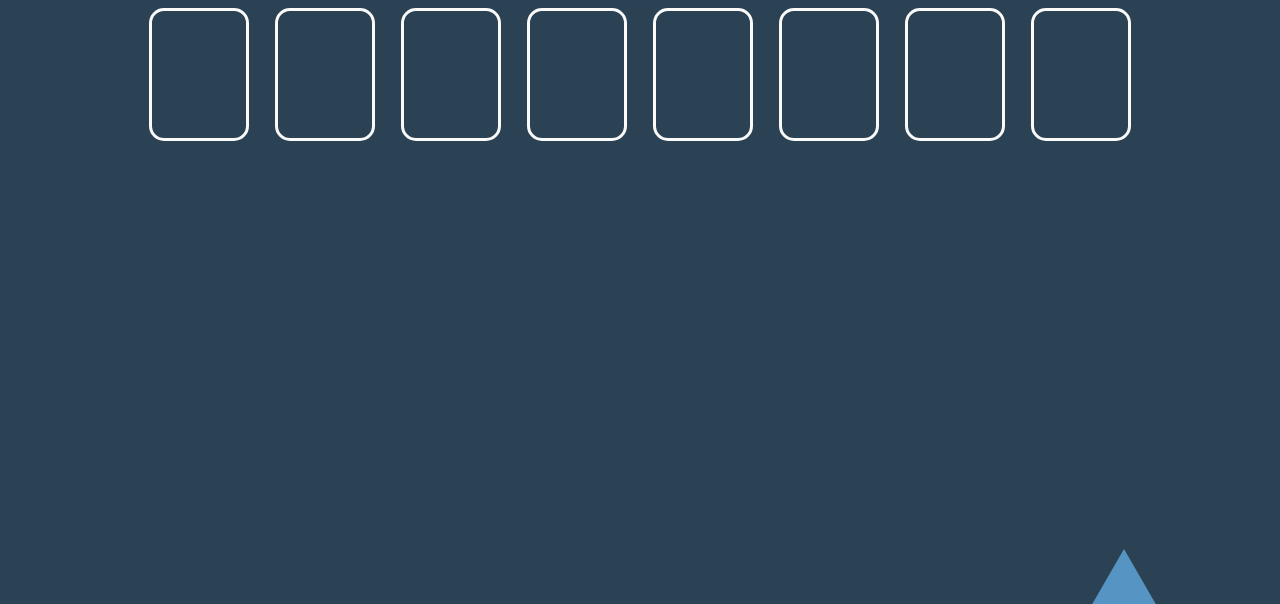
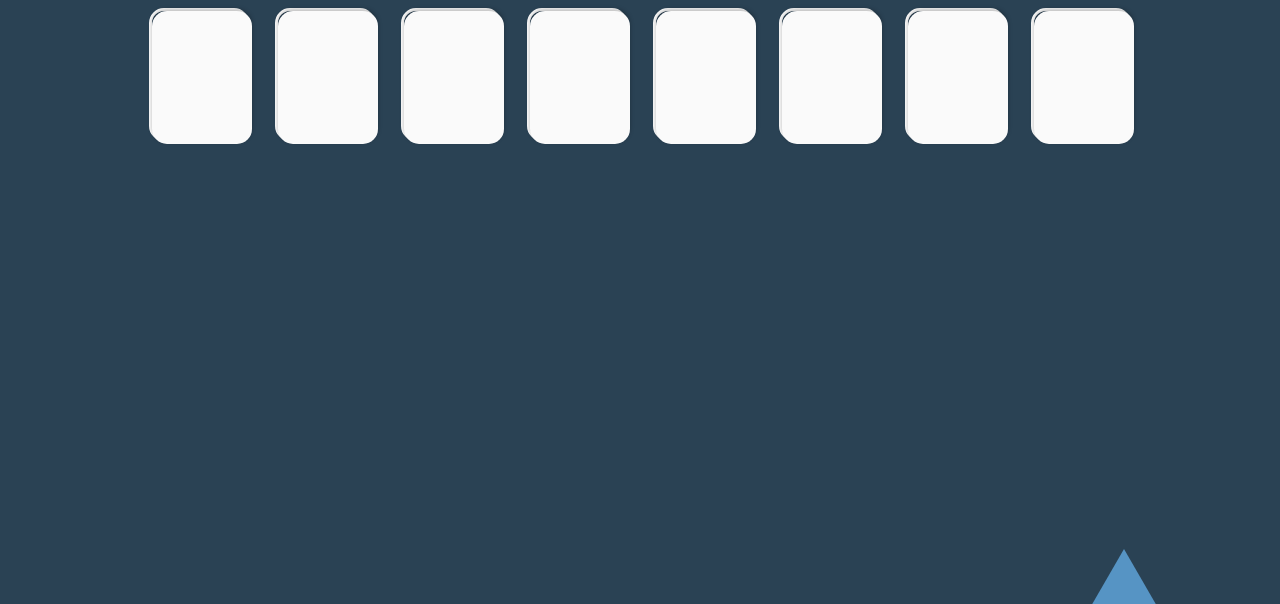
Before and after one commit to vvvvvvii/js-tools, a plain HTML site: page solitaire-game/index.html in a window 1280 px wide. Shown: the top 604 px of the page. Drawn offline with Linux system fonts and the light colour scheme.

Commit message:
完成隨機產生數字，但限制仍有待規範

```diff
--- a/solitaire-game/all.js
+++ b/solitaire-game/all.js
@@ -0,0 +1,45 @@
+const startCells = document.querySelectorAll('.start-cell');
+const cells = document.querySelectorAll('.cell');
+const foundations = document.querySelectorAll('.foundation');
+let  cascadesArr = [[], [], [], [], [], [], [], []];
+
+//event listener
+document.addEventListener('DOMContentLoaded',addCard);
+
+//function
+function addCard(){
+    for (let i=0 ; i < startCells.length ; i++){
+        const newCard = document.createElement('div'); //這句記得放在for迴圈中，放在外面只會新增一次
+        newCard.classList.add("card");
+        startCells[i].appendChild(newCard);
+    }
+}
+/*想讓卡片區架構呈現如下
+<li>
+    <div class="start-cell"> 4列7張 4列6張
+       <div class="card"></div> 動態生成每張卡片背景圖 top 都要 +30 z-index+1
+       <div class="card"></div>
+       <div class="card"></div>
+       <div class="card"></div>
+       <div class="card"></div>
+       <div class="card"></div>
+       <div class="card"></div>
+    </div>
+</li>
+*/
+
+for(let i = 0; i < cascadesArr.length; i++){
+    let randomNumber = Math.floor(Math.random() * 13)+1; //Math.floor()會將所有小數無條件捨去只取最小整數，Math.random() * x 隨機產生 0-x 間的數（含0但不含x），要在最外圍加一才不會取到 0，也因為外面已經要加一，這裡要設定13，不然會取到14
+    console.log(randomNumber);
+    for(let j = 0; j < randomNumber; j++){
+      cascadesArr[i].push(Math.floor(Math.random() * 13)+1); //分別將隨機數字推進八個陣列中
+    }
+}
+console.log(cascadesArr);
+/*要限制
+同一個數字只能出現4次
+花色如何隨機產生？並對應到數字？
+目前產生了56個數 應該只產生52個數才對
+前四列只能有七個數
+後四列只能有六個數
+*/
--- a/solitaire-game/scss/_components.scss
+++ b/solitaire-game/scss/_components.scss
@@ -3,6 +3,9 @@
     border-radius: 15px;
     width: 100px;
     height: 133px;
+}
+.start-cell{
+    position: relative;
 }
 .foundation{
     background: #ffffff28;
@@ -10,3 +13,14 @@
     justify-content: center;
     align-items: center;
 }
+.card{
+    width: 100px;
+    height: 133px;
+    background: #FAFAFA;
+    box-shadow: 0px -2px 4px rgba(0, 0, 0, 0.25);
+    border-radius: 15px;
+    position: absolute;
+    background-repeat: no-repeat;
+    background-position: center;
+    background-size: contain;
+}
```
Also changed, not shown: solitaire-game/scss/all.css, 1 other file.
